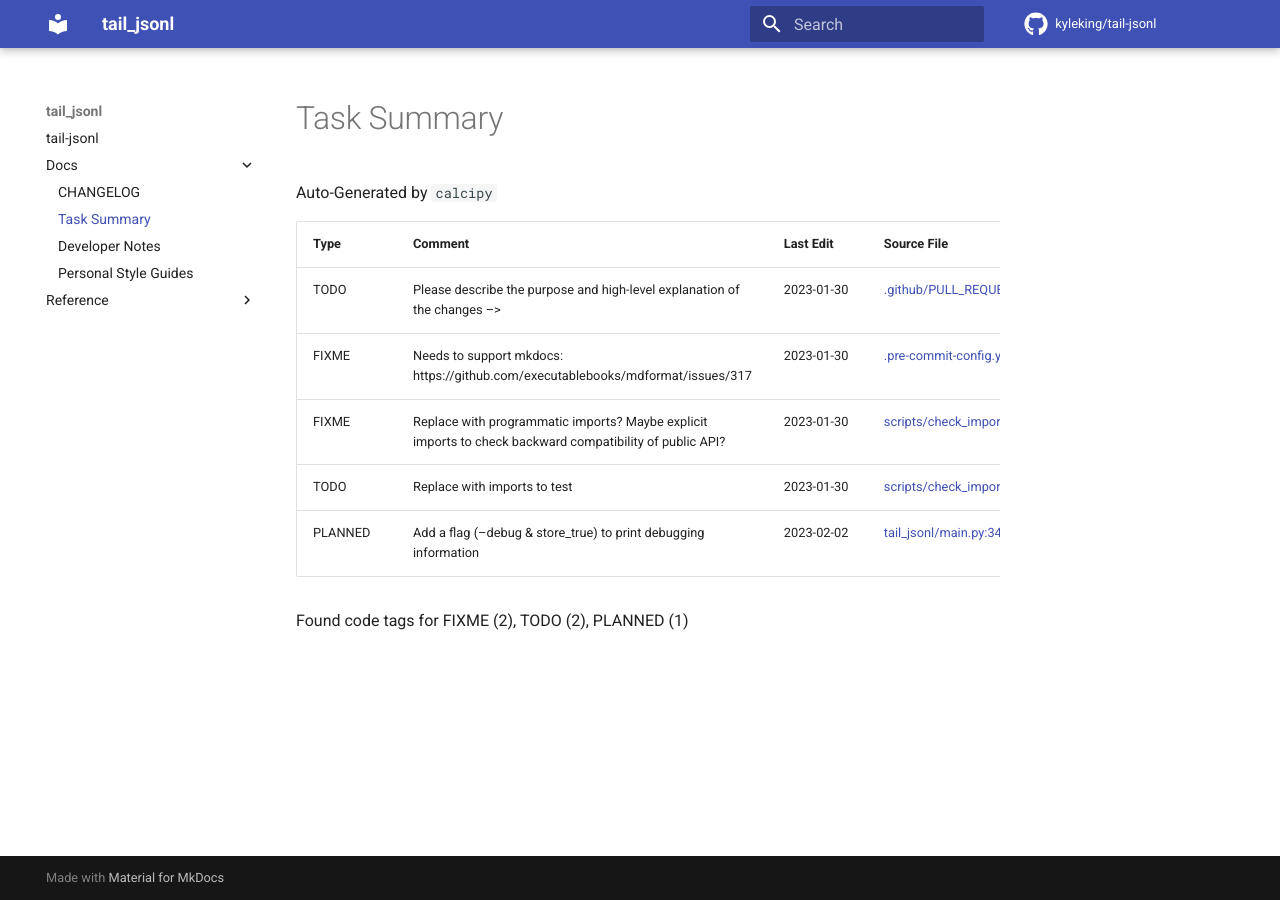
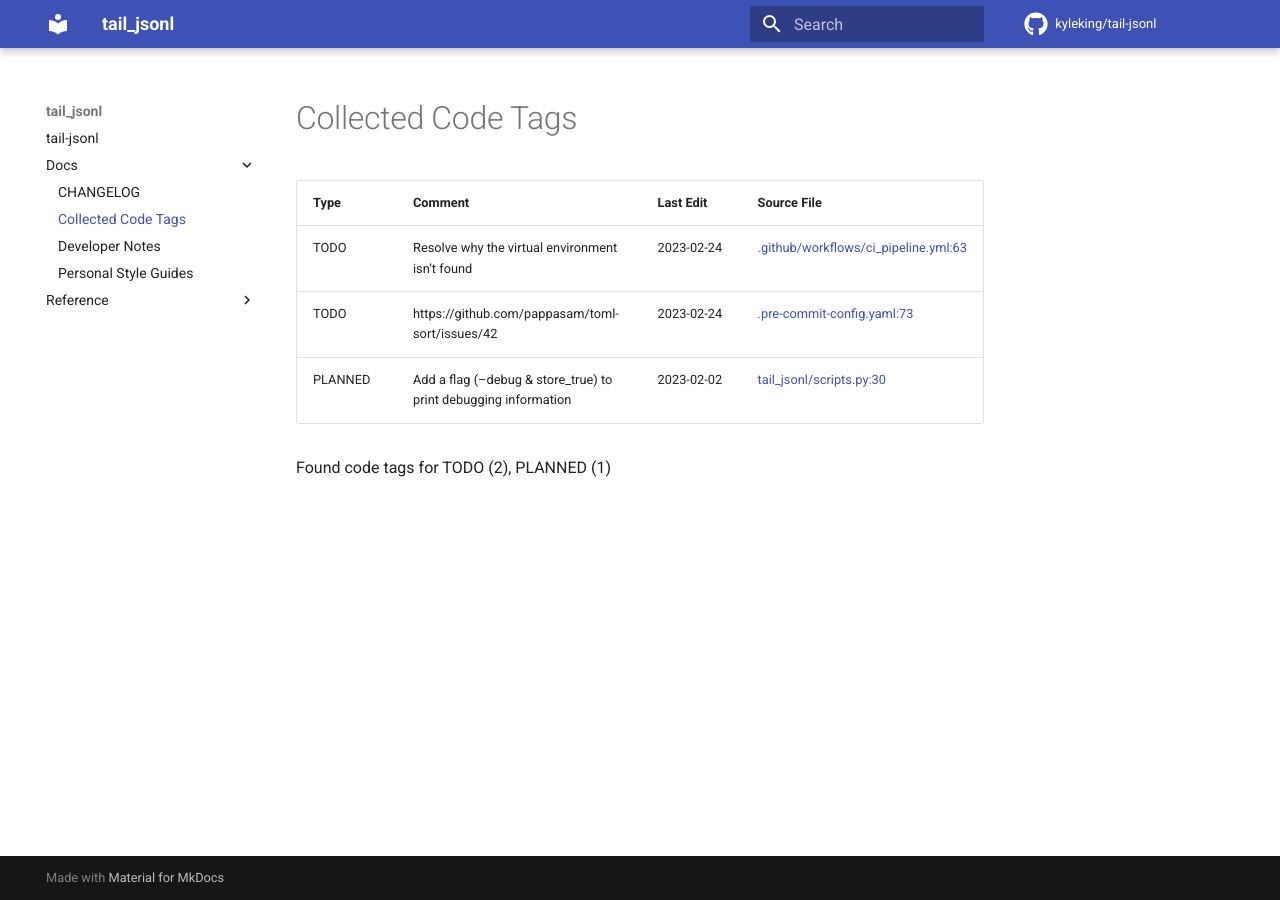
Before and after one commit to KyleKing/tail-jsonl, an MkDocs documentation site: the page built from docs/docs/CODE_TAG_SUMMARY.md, in a window 1280 px wide. Built offline with MkDocs 1.6.1 and Material for MkDocs 9.7.7, drawn with Linux system fonts in a browser that asks for light colours; comment, search, counter and statistics services are not loaded.

```diff
--- a/.pre-commit-config.yaml
+++ b/.pre-commit-config.yaml
@@ -71,7 +71,7 @@
       - id: toml-sort-fix
         args: [--in-place, --all, --trailing-comma-inline-array]
         # TODO: https://github.com/pappasam/toml-sort/issues/42
-        exclude: poetry\.lock|pyproject\.toml
+        exclude: poetry\.lock|pyproject\.toml|config_default\.toml
   - repo: https://github.com/MarcoGorelli/absolufy-imports
     rev: v0.3.1
     hooks:
--- a/docs/docs/CODE_TAG_SUMMARY.md
+++ b/docs/docs/CODE_TAG_SUMMARY.md
@@ -1,15 +1,11 @@
-# Task Summary
+# Collected Code Tags
 
-Auto-Generated by `calcipy`
+| Type    | Comment                                                          | Last Edit   | Source File                                                                                                                                                         |
+|---------|------------------------------------------------------------------|-------------|---------------------------------------------------------------------------------------------------------------------------------------------------------------------|
+| TODO    | Resolve why the virtual environment isn't found                  | 2023-02-24  | [.github/workflows/ci_pipeline.yml:63](https://github.com/KyleKing/tail-jsonl/blame/e7c201459d60f1a7f01b3bbac9ddd87f5b91b1b4/.github/workflows/ci_pipeline.yml#L63) |
+| TODO    | https://github.com/pappasam/toml-sort/issues/42                  | 2023-02-24  | [.pre-commit-config.yaml:73](https://github.com/KyleKing/tail-jsonl/blame/e7c201459d60f1a7f01b3bbac9ddd87f5b91b1b4/.pre-commit-config.yaml#L73)                     |
+| PLANNED | Add a flag (--debug & store_true) to print debugging information | 2023-02-02  | [tail_jsonl/scripts.py:30](https://github.com/KyleKing/tail-jsonl/blame/fd15e5907afae783ba21bb0f9d310cc6b08008c4/tail_jsonl/main.py#L34)                            |
 
-| Type    | Comment                                                                                                  | Last Edit   | Source File                                                                                                                                                     |
-|---------|----------------------------------------------------------------------------------------------------------|-------------|-----------------------------------------------------------------------------------------------------------------------------------------------------------------|
-| TODO    | Please describe the purpose and high-level explanation of the changes -->                                | 2023-01-30  | [.github/PULL_REQUEST_TEMPLATE.md:5](https://github.com/KyleKing/tail-jsonl/blame/400f4df2e7ddf078a88a70057a9af749dec69c95/.github/PULL_REQUEST_TEMPLATE.md#L5) |
-| FIXME   | Needs to support mkdocs: https://github.com/executablebooks/mdformat/issues/317                          | 2023-01-30  | [.pre-commit-config.yaml:49](https://github.com/KyleKing/tail-jsonl/blame/400f4df2e7ddf078a88a70057a9af749dec69c95/.pre-commit-config.yaml#L49)                 |
-| FIXME   | Replace with programmatic imports? Maybe explicit imports to check backward compatibility of public API? | 2023-01-30  | [scripts/check_imports.py:7](https://github.com/KyleKing/tail-jsonl/blame/400f4df2e7ddf078a88a70057a9af749dec69c95/scripts/check_imports.py#L7)                 |
-| TODO    | Replace with imports to test                                                                             | 2023-01-30  | [scripts/check_imports.py:14](https://github.com/KyleKing/tail-jsonl/blame/400f4df2e7ddf078a88a70057a9af749dec69c95/scripts/check_imports.py#L14)               |
-| PLANNED | Add a flag (--debug & store_true) to print debugging information                                         | 2023-02-02  | [tail_jsonl/main.py:34](https://github.com/KyleKing/tail-jsonl/blame/fd15e5907afae783ba21bb0f9d310cc6b08008c4/tail_jsonl/main.py#L34)                           |
+Found code tags for TODO (2), PLANNED (1)
 
-Found code tags for FIXME (2), TODO (2), PLANNED (1)
-
-<!-- calcipy:skip_tags -->
+<!-- calcipy_skip_tags -->
```
Also changed, not shown: docs/docs/CHANGELOG.md (+11 -5 lines), docs/docs/DEVELOPER_GUIDE.md (+9 -0 lines), pyproject.toml (+4 -4 lines), 12 other files.
